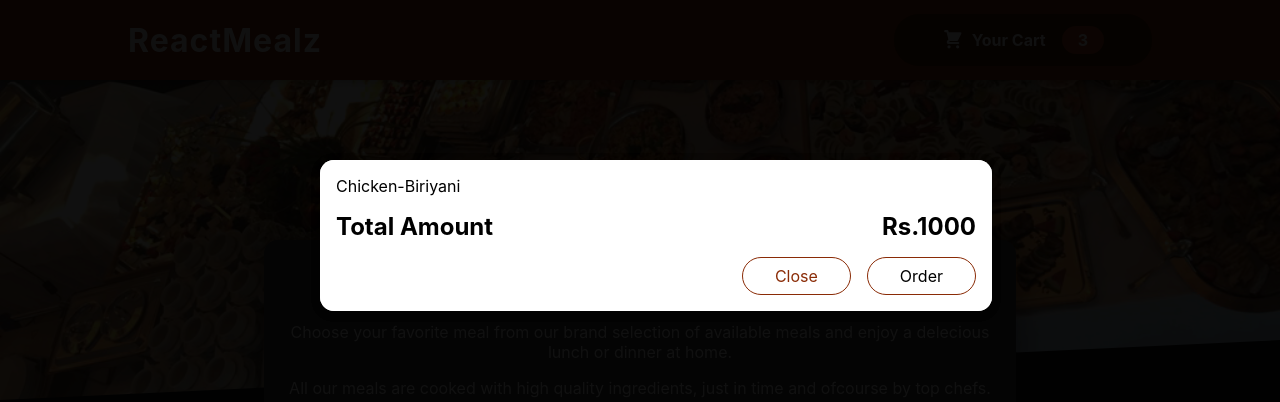
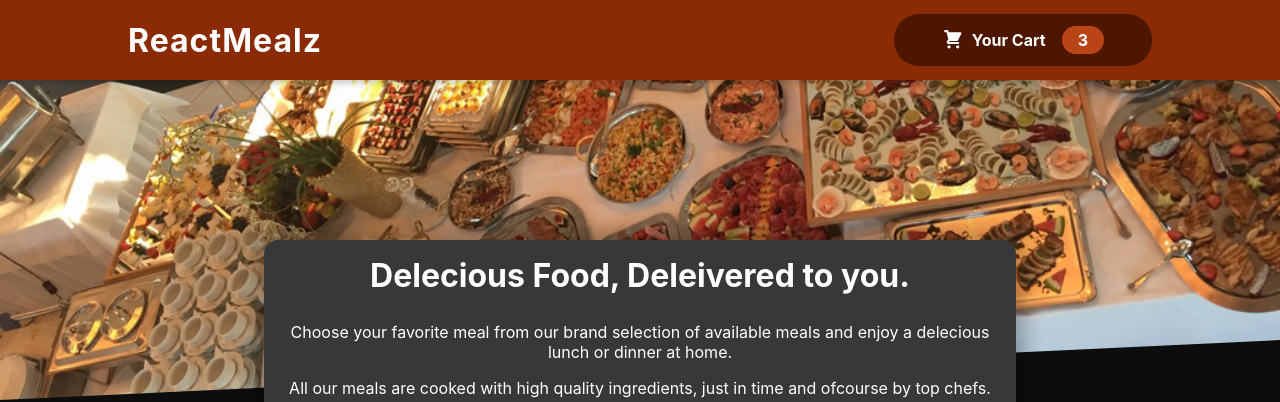
Before and after one commit to Akash007670/React-Mealz, a React (Create React App) app: page / in a window 1280 px wide. Shown: the top 402 px of the page. Built offline with nearby package versions, Linux system fonts and the light colour scheme.

Commit message:
Added states to show or hide cart modal

```diff
--- a/src/App.js
+++ b/src/App.js
@@ -1,17 +1,26 @@
-import React from "react";
+import React, { useState } from "react";
 import Cart from "./Cart/Cart";
 import Header from "./Layout/Header";
 import Meals from "./Meals/Meals";
 
 const App = () => {
+  const [cartShowItem, setCartShowItem] = useState(false);
+
+  const showCartHandler = () => {
+    setCartShowItem(true);
+  };
+
+  const hideCartHandler = () => {
+    setCartShowItem(false);
+  };
+
   return (
     <>
-      <Header />
-      <Cart />
+      {cartShowItem && <Cart onHideCart={hideCartHandler} />}
+      <Header onShowCart={showCartHandler} />
       <main className="main-container">
         <Meals />
       </main>
-      <Cart />
     </>
   );
 };
```
